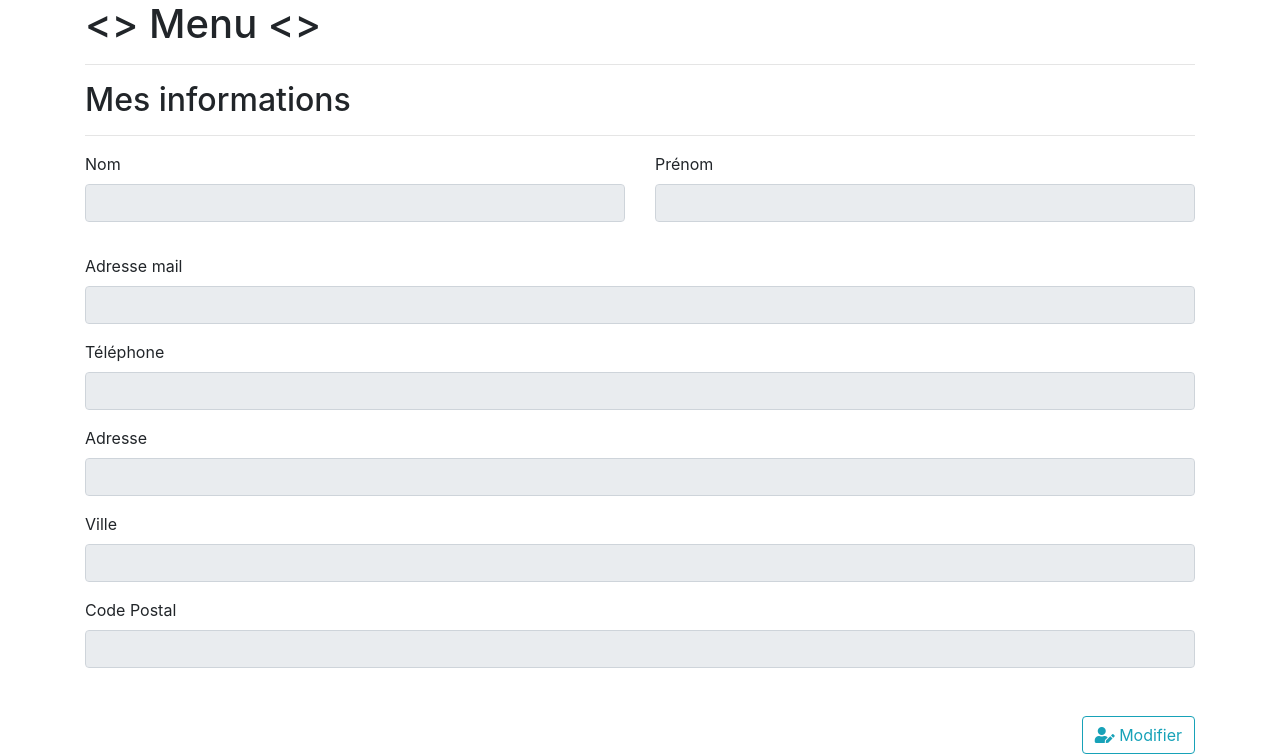
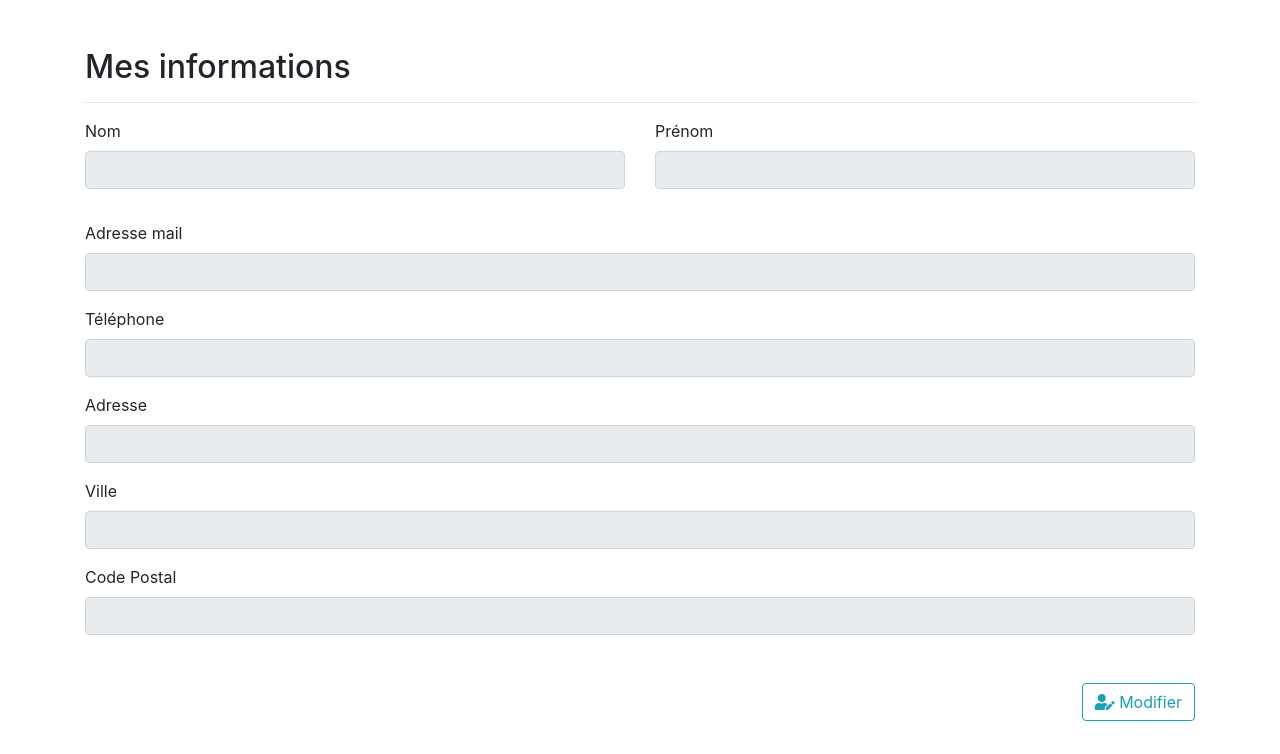
Before and after one commit to Daniel-Ovejero/seatable-ptut, a PHP site: page /Templates/detail.php in a window 1280 px wide. Shown: the part 59-813 px from the top of the page. After the commit the page ends 780 px from the top, so only its background shows below. Run offline with PHP 8.4, Linux system fonts and the light colour scheme; the visitor is signed in with stand-in values (Sample User, id 1); data that the repository does not hold is empty; some libraries are stand-ins or nearby versions.

Commit message:
Fait péter le <>Menu<>

```diff
--- a/Templates/detail.php
+++ b/Templates/detail.php
@@ -11,9 +11,7 @@
     <?php include '../Includes/navbar.php'?>
 
     <div class="container">
-        <h1><> Menu <></h1>
-        <hr>
-        <h2>Mes informations</h2>
+        <h2 class="mt-5">Mes informations</h2>
         <hr>
 
         <form id="formInfo" action="../Actions/action-update.php" method="post" enctype="multipart/form-data">
```
